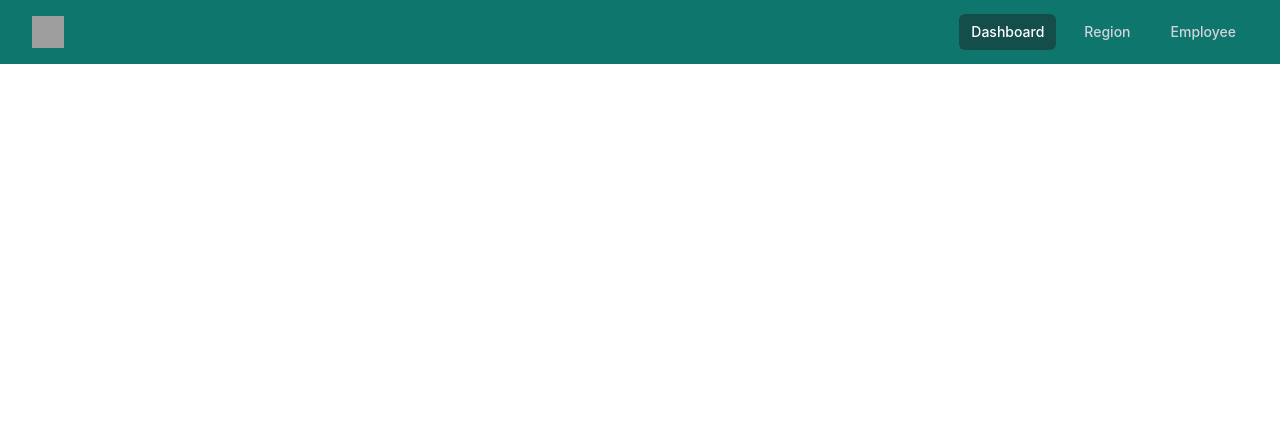
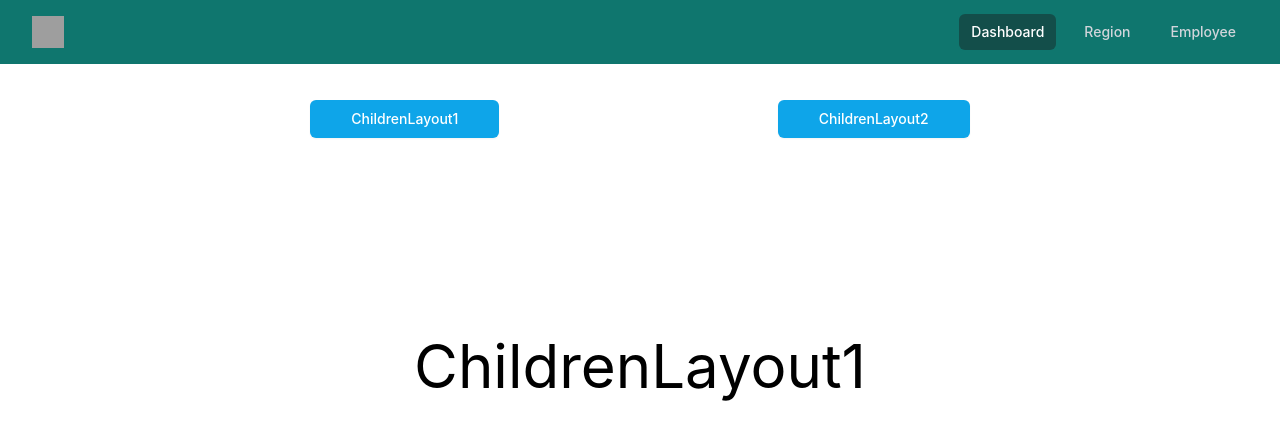
Before and after one commit to mhmmdrifaldi/Week04-BootcampNodeJS, a React (Create React App) app: page /parent/children1 in a window 1280 px wide. Shown: the top 440 px of the page. Built offline with nearby package versions, Linux system fonts and the light colour scheme; grey boxes are pictures that could not be loaded.

Commit message:
Membuat Parent dan Children Routes

```diff
--- /dev/null
+++ b/src/Day08/mainLayout/ChildrenLayout1.js
@@ -0,0 +1,11 @@
+import React from 'react'
+
+export default function ChildrenLayout1() {
+	return (
+		<div className='flex w-full h-96 my-aut'>
+			<div className='m-auto text-6xl'>
+				<h1>ChildrenLayout1</h1>
+			</div>
+		</div>
+	)
+}
--- /dev/null
+++ b/src/Day08/mainLayout/ChildrenLayout2.js
@@ -0,0 +1,11 @@
+import React from 'react'
+
+export default function ChildrenLayout2() {
+	return (
+		<div className='flex w-full h-96 my-aut'>
+			<div className='m-auto text-6xl'>
+				<h1>ChildrenLayout2</h1>
+			</div>
+		</div>
+	)
+}
--- a/src/Day08/mainLayout/Dashboard.js
+++ b/src/Day08/mainLayout/Dashboard.js
@@ -11,8 +11,9 @@ export default function Dashboard() {
           </h1>
         </div>
       </div>
-      <Link className='flex justify-center' to='employee'>
-        <button className='cursor-pointer inline-flex justify-center py-2 px-2 border border-transparent shadow-sm text-sm font-medium rounded-md text-white bg-red-500 hover:bg-red-600 focus:outline-none focus:ring-2 focus:ring-offset-2 focus:ring-red-400'>Klik Disini Untuk Ke Halaman Employee
+      <Link className='flex justify-center' to='parent/children1'>
+        <button className='cursor-pointer inline-flex justify-center py-2 px-2 border border-transparent shadow-sm text-sm font-medium rounded-md text-white bg-red-500 hover:bg-red-600 focus:outline-none focus:ring-2 focus:ring-offset-2 focus:ring-red-400'>
+          Halaman ParentLayout
         </button>
       </Link>
     </>
--- /dev/null
+++ b/src/Day08/mainLayout/ParentLayout.js
@@ -0,0 +1,24 @@
+import React from 'react'
+import { Link, Outlet } from 'react-router-dom'
+
+export default function ParentLayout() {
+	return (
+		<div className='w-full mx-auto sm:px-6 lg:px-8'>
+			<div className='flex justify-evenly my-9'>
+				<Link to='children1'>
+					<button className='cursor-pointer inline-flex justify-center py-2 px-10 border border-transparent shadow-sm text-sm font-medium rounded-md text-white bg-sky-500 hover:bg-sky-600 focus:outline-none focus:ring-2 focus:ring-offset-2 focus:ring-sky-400'>
+						ChildrenLayout1
+					</button>
+				</Link>
+				<Link to='children2'>
+					<button className='cursor-pointer inline-flex justify-center py-2 px-10 border border-transparent shadow-sm text-sm font-medium rounded-md text-white bg-sky-500 hover:bg-sky-600 focus:outline-none focus:ring-2 focus:ring-offset-2 focus:ring-sky-400'>
+						ChildrenLayout2
+					</button>
+				</Link>
+			</div>
+			<div>
+				<Outlet/>
+			</div>
+		</div>
+	)
+}
--- a/src/Day08/routes2.js
+++ b/src/Day08/routes2.js
@@ -4,6 +4,9 @@ import { Disclosure } from '@headlessui/react'
 import Dashboard from './mainLayout/Dashboard';
 import Region from '../Day11/ViewSaga/Region/Region'
 import Employee from '../Day11/ViewSaga/Employee/Employee';
+import ParentLayout from './mainLayout/ParentLayout';
+import ChildrenLayout1 from './mainLayout/ChildrenLayout1';
+import ChildrenLayout2 from './mainLayout/ChildrenLayout2';
 
 export default function Routes2() {
 	return (
@@ -46,9 +49,9 @@ export default function Routes2() {
 				<Route path="region" element={<Region />} />
 				<Route path="employee" element={<Employee />} />
 				{/* Contoh Penggunaan Children */}
-				<Route path="" element={''}>
-          <Route path="" element={''} />
-          <Route path="" element={''} />
+				<Route path="parent" element={<ParentLayout />}>
+          <Route path="children1" element={<ChildrenLayout1 />} />
+          <Route path="children2" element={<ChildrenLayout2 />} />
         </Route>
 			</Routes>
 		</>
```
